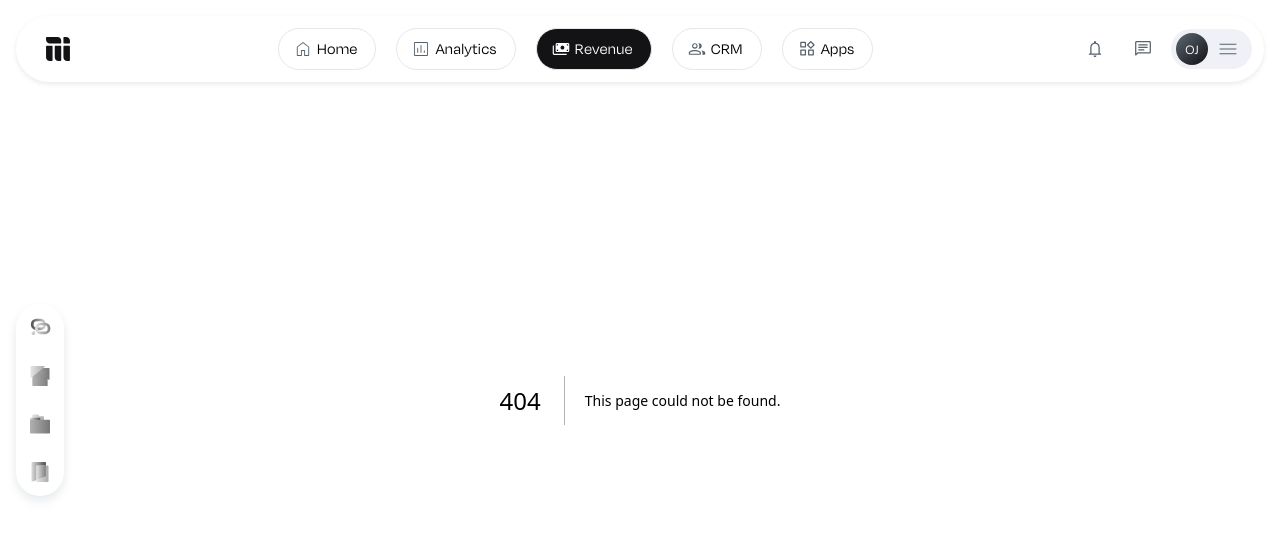
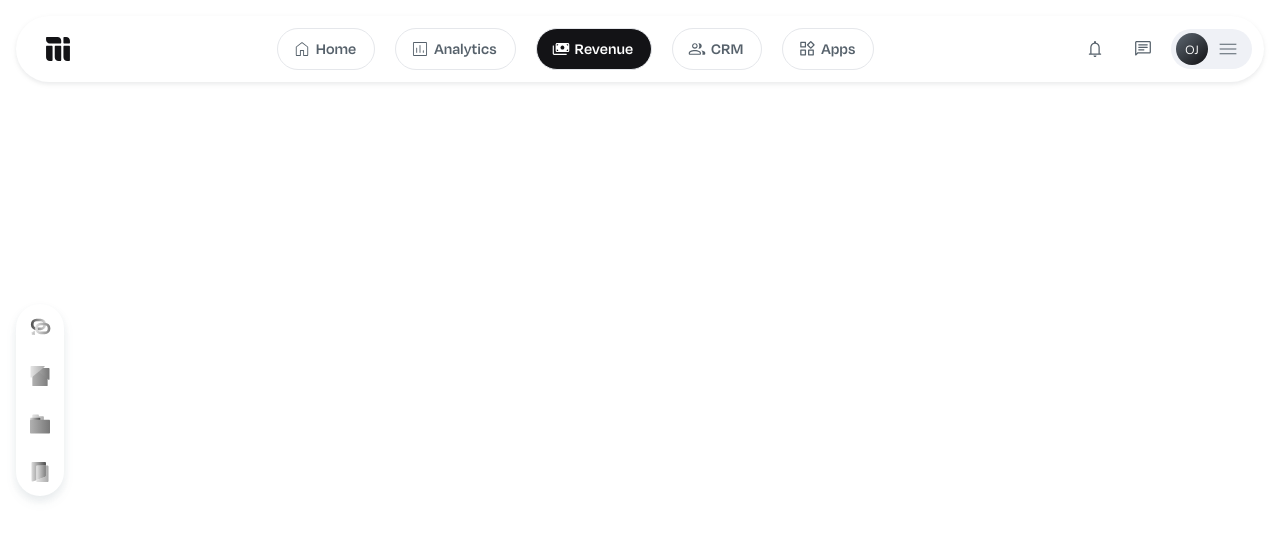
Before and after one commit to elijahthis/mainstack-next, a Next.js app: page /revenue in a window 1280 px wide. Before the commit this address had no page. Shown: the top 540 px of the page. Built offline with nearby package versions, Linux system fonts and the light colour scheme.

Commit message:
feat: layout done + 404 and loading

```diff
--- a/app/globals.css
+++ b/app/globals.css
@@ -44,10 +44,28 @@ body {
 	box-shadow: 0px 2px 4px 0px rgba(45, 59, 67, 0.05),
 		0px 2px 6px 0px rgba(45, 59, 67, 0.06);
 }
-
 .side-ring {
 	box-shadow: 0px 6px 12px 0px rgba(92, 115, 131, 0.08),
 		0px 4px 8px 0px rgba(92, 115, 131, 0.08);
 	top: calc(50% - 96px);
 	background-color: #ffffff;
 }
+
+.contentWrap {
+	min-height: calc(100vh - 82px);
+	padding-top: calc(82px + 64px);
+}
+
+h1,
+h2,
+h3,
+h4,
+h5,
+h6 {
+	font-weight: 700;
+}
+
+h1 {
+	font-size: 72px;
+	line-height: 80px;
+}
--- a/app/layout.tsx
+++ b/app/layout.tsx
@@ -18,7 +18,7 @@ export default function RootLayout({
 			<body className="relative">
 				<Header />
 				<Sidebar />
-				{children}
+				<main className="px-[9.757vw] py-16 contentWrap ">{children}</main>
 			</body>
 		</html>
 	);
--- /dev/null
+++ b/app/loading.tsx
@@ -0,0 +1,11 @@
+import { VscLoading } from "react-icons/vsc";
+
+const Loading = () => {
+	return (
+		<main className="h-[calc(100vh-72px)] lg:h-[calc(100vh-100px)] grid place-items-center ">
+			<VscLoading className="animate-spin text-[#131316] text-4xl" />
+		</main>
+	);
+};
+
+export default Loading;
--- /dev/null
+++ b/app/not-found.tsx
@@ -0,0 +1,10 @@
+const NotFound = () => {
+	return (
+		<div>
+			<h1>Coming Soon</h1>
+			<p>This feature is in the kitchen. Please keep exploring.</p>
+		</div>
+	);
+};
+
+export default NotFound;
--- a/app/page.tsx
+++ /dev/null
@@ -1,5 +0,0 @@
-import Image from "next/image";
-
-export default function Home() {
-	return <main></main>;
-}
--- /dev/null
+++ b/app/revenue/page.tsx
@@ -0,0 +1,5 @@
+const RevenuePage = () => {
+	return <div></div>;
+};
+
+export default RevenuePage;
--- a/components/Header/index.tsx
+++ b/components/Header/index.tsx
@@ -5,7 +5,7 @@ import { HeaderNavigation, HeaderUser } from "./parts";
 
 const Header = () => {
 	return (
-		<header className="p-4 fixed top-0 w-full bg-transparent">
+		<header className="p-4 pb-0 fixed top-0 w-full bg-transparent">
 			<div className="header-ring flex flex-row items-center gap-4 justify-between p-3 pl-6 rounded-[100px] bg-white ">
 				<Link href={"/"}>
 					<Image src={logo} width={36} height={36} alt="Mainstack Logo" />
--- a/components/Header/parts.tsx
+++ b/components/Header/parts.tsx
@@ -34,8 +34,10 @@ export const HeaderNavigation = () => {
 				<li key={ind}>
 					<Link
 						href={navItem.link}
-						className={`flex flex-row items-center gap-1 rounded-[100px] py-2 pl-[14px] pr-[18px] border ${
-							isActive(navItem.link) ? "text-white bg-[#131316] " : ""
+						className={`flex flex-row items-center gap-1 rounded-[100px] py-2 pl-[14px] pr-[18px] border font-semibold  ${
+							isActive(navItem.link)
+								? "text-white bg-[#131316] "
+								: "text-[#56616B]"
 						} hover:bg-[#131316] hover:text-white transition-colors duration-200 `}
 					>
 						{cloneElement(navItem.icon, {
```
Also changed, not shown: pageSections/Revenue.tsx (added, +8 -0 lines).
